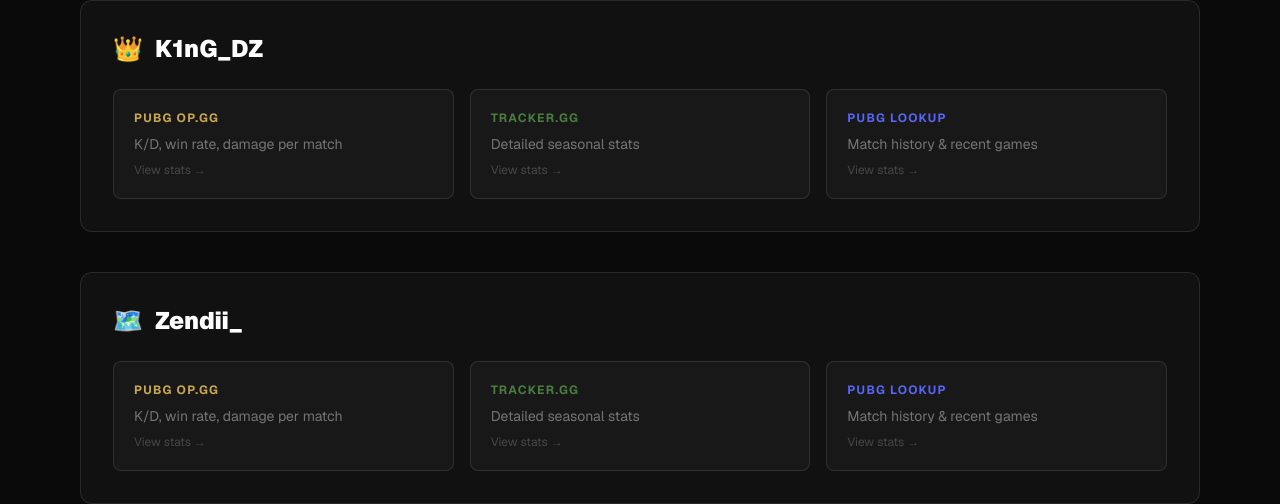
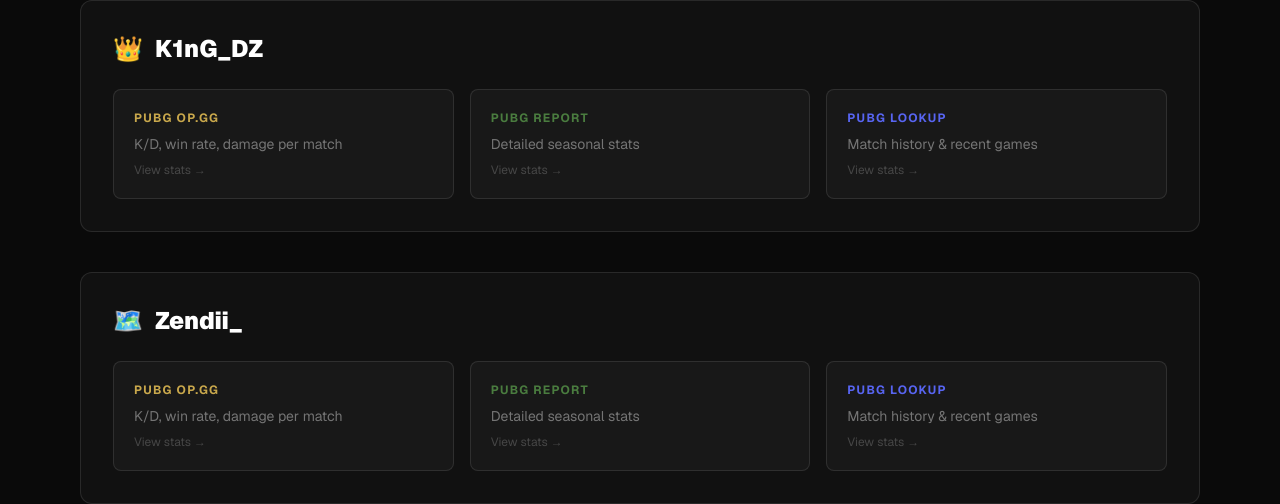
Before and after one commit to k1ngdz/i95-website, a Next.js app: page /stats in a window 1280 px wide. Shown: the part 333-837 px from the top of the page. Built offline with nearby package versions, Linux system fonts and the light colour scheme.

Commit message:
Replace Tracker.gg with pubg.report

```diff
--- a/app/stats/page.tsx
+++ b/app/stats/page.tsx
@@ -13,8 +13,8 @@
     color: "#c9a84c",
   },
   {
-    name: "Tracker.gg",
-    url: (tag: string) => `https://tracker.gg/pubg/profile/steam/${tag}/overview`,
+    name: "PUBG Report",
+    url: (tag: string) => `https://pubg.report/players/${tag}`,
     desc: "Detailed seasonal stats",
     color: "#4a7c3f",
   },
```
